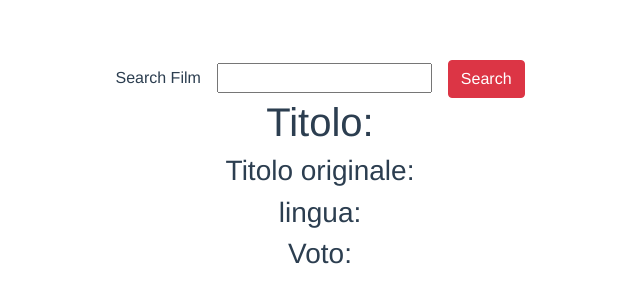
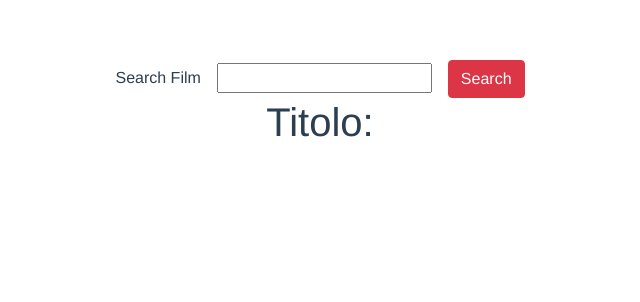
Before and after one commit to DomenicoGalileo88/vue-boolflix, a Vue app in the folder boolflix/: page / in a window 1280 px wide. Shown: the top 302 px of the page, without its empty margins (320-960 px from the left). Built offline with nearby package versions, Linux system fonts and the light colour scheme.

Commit message:
Add milestone 1

```diff
--- a/boolflix/src/App.vue
+++ b/boolflix/src/App.vue
@@ -26,9 +26,11 @@ film trovato:
 
     <main>
       <h1>Titolo:{{titolo}}</h1>
-      <h3>Titolo originale:</h3>
-      <h3>lingua:</h3>
-      <h3>Voto:</h3>
+      <div class="dati" v-for="movie in movies" :key="movie.id">
+        <h3>Titolo originale:{{movie.original_title}}</h3>
+      <h3>lingua:{{movie.original_language}}</h3>
+      <h3>Voto:{{movie.vote_average}}</h3>
+      </div>
     </main>
   </div>
 </template>
@@ -43,16 +45,18 @@ export default {
 
   data() {
     return {
+      Url_API_initial: 'https://api.themoviedb.org/3/search/movie?api_key=feeebc687dcbe2134ac810d7cb75dafe&language=it-IT&query=',
       titolo: '',
-      Url_API: `https://api.themoviedb.org/3/search/movie?api_key=feeebc687dcbe2134ac810d7cb75dafe&language=it-IT&query= + titolo + &page=1&include_adult=false`,
+      Url_API_final: '&page=1&include_adult=false',
+      movies: null,
     }
   },
 
   methods: {
     call_API(){
-      axios.get(this.Url_API).then((response) =>{
-      console.log(response);
-      return response
+      axios.get(this.Url_API_initial + this.titolo + this.Url_API_final).then((response) =>{
+      console.log(response.data.results);
+      this.movies = response.data.results
     })
     }
   },
```
